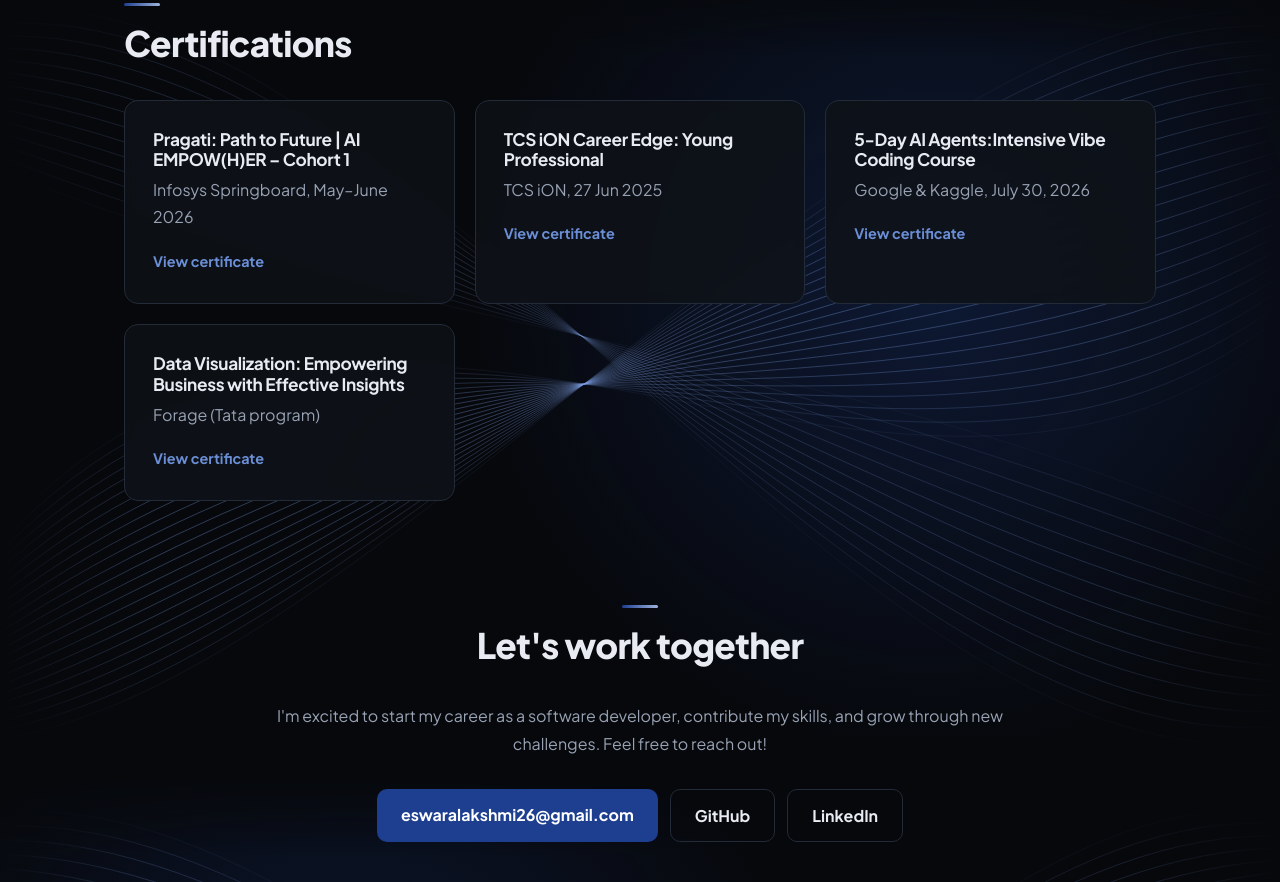
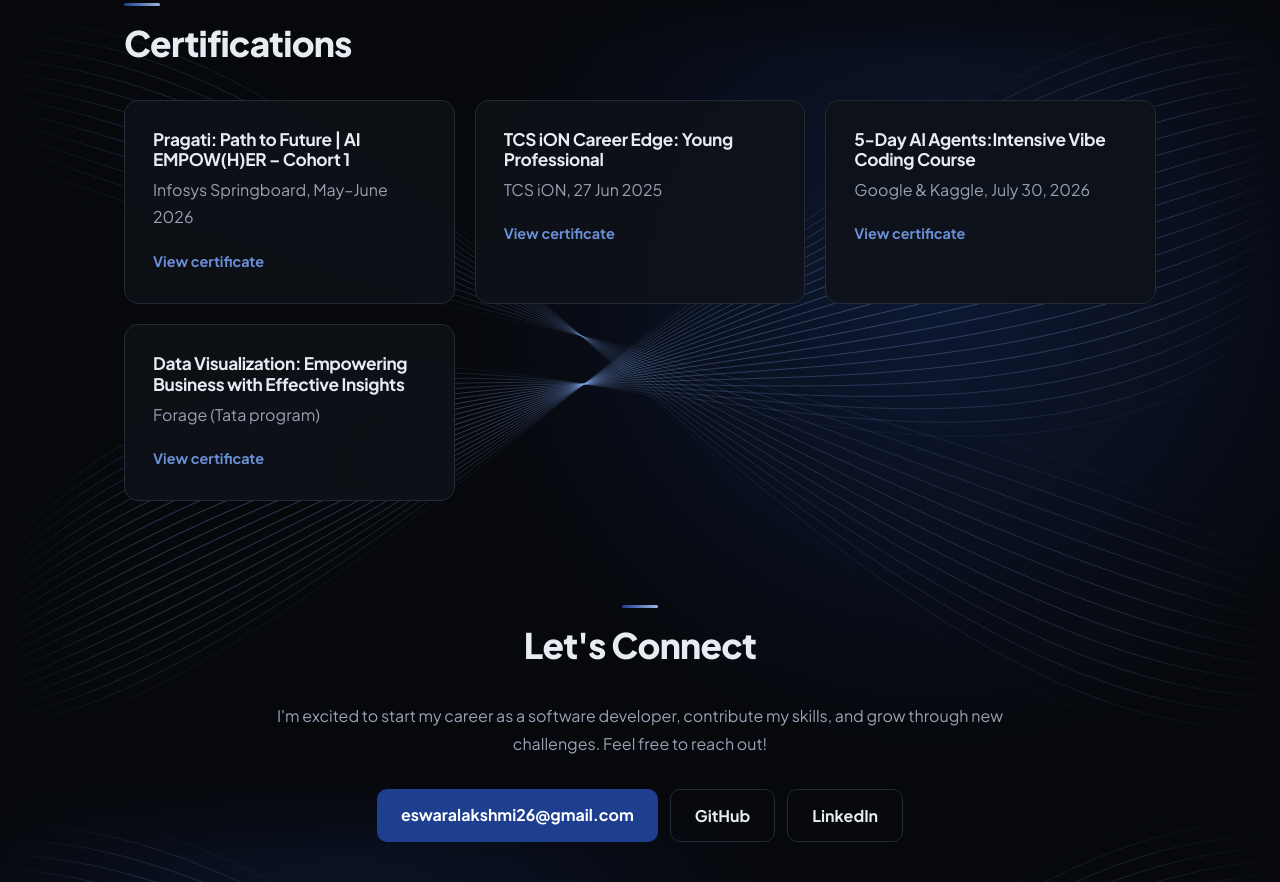
Before and after one commit to eswaralakshmi26/my-portfolio, a plain HTML site: page index.html in a window 1280 px wide. Shown: the part 4823-5705 px from the top of the page. Drawn offline with Linux system fonts and the light colour scheme.

Commit message:
Change header text from 'Let's work together' to 'Let's Connect'

```diff
--- a/index.html
+++ b/index.html
@@ -79,7 +79,7 @@
   </section>
 
   <section id="contact" class="wrap contact">
-    <h2>Let's work together</h2>
+    <h2>Let's Connect</h2>
     <p id="contactText"></p>
     <div class="actions" id="contactLinks"></div>
   </section>
```
